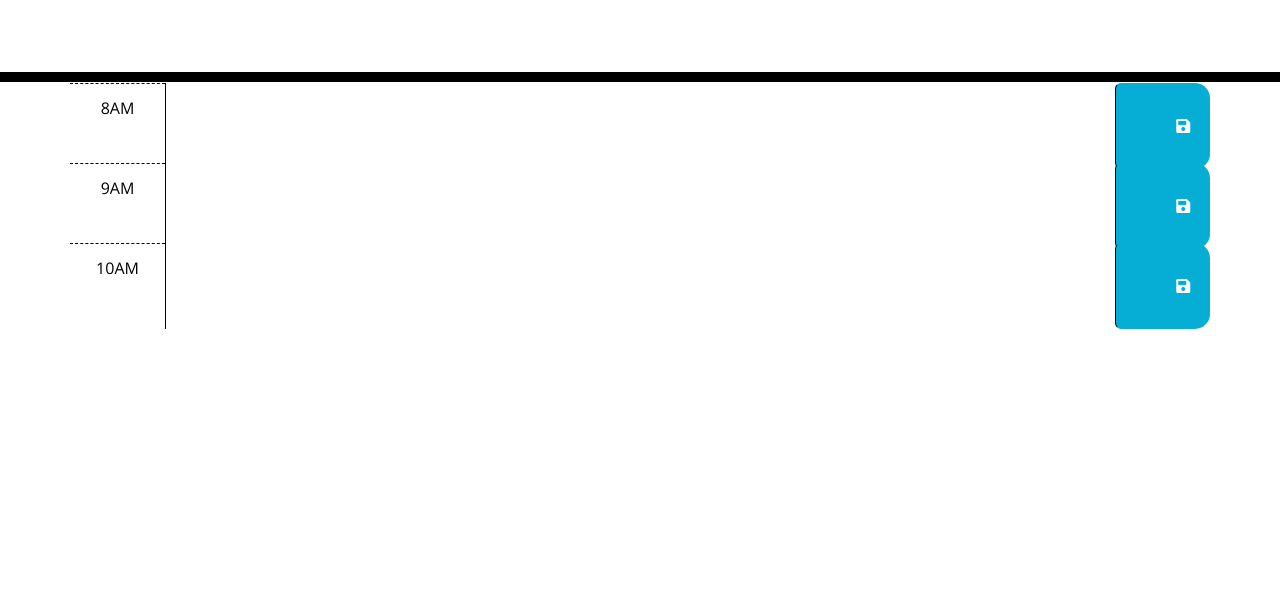
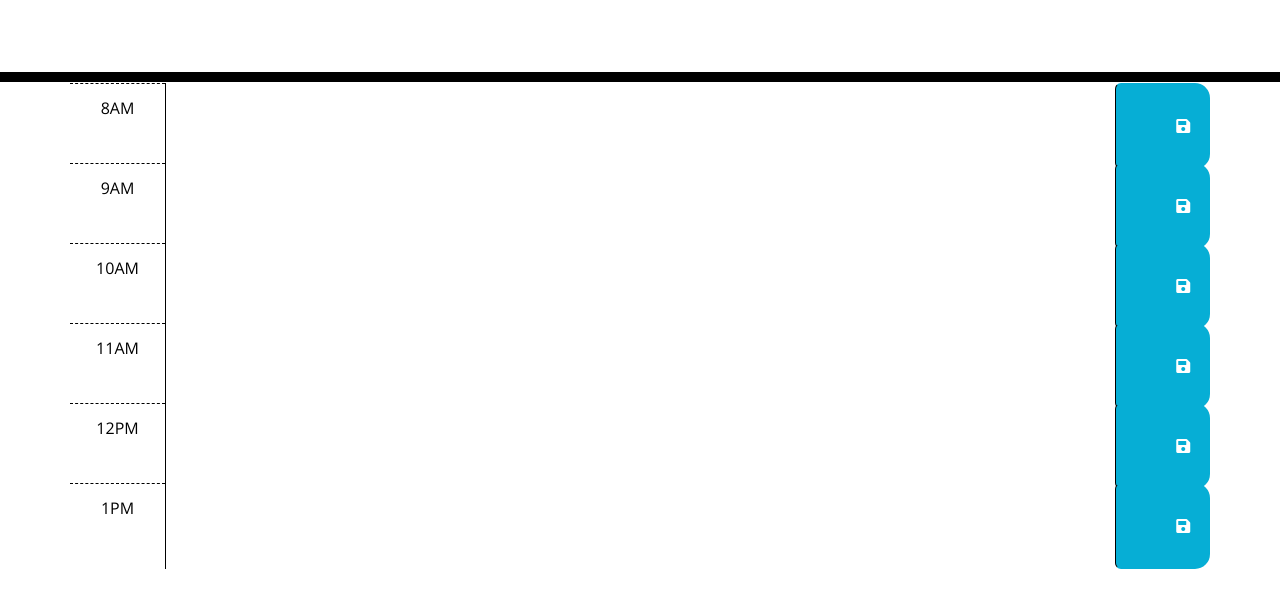
Before and after one commit to Muradhanki/Work-Day-Scheduler, a plain HTML site: page index.html in a window 1280 px wide. Shown: the part 169-776 px from the top of the page. Drawn offline with nearby package versions, Linux system fonts and the light colour scheme.

Commit message:
html revision time blocks adding 11-13

```diff
--- a/index.html
+++ b/index.html
@@ -57,6 +57,29 @@
           <i class="fas fa-save" aria-hidden="true"></i>
         </button>
       </div>
+      <div id="hour-11" class="row time-block">
+        <div class="col-2 col-md-1 hour text-center py-3">11AM</div>
+        <textarea id="11am-text" class="col-8 col-md-10 description" rows="3"> </textarea>
+        <button class="btn saveBtn col-2 col-md-1" aria-label="save">
+          <i class="fas fa-save" aria-hidden="true"></i>
+        </button>
+      </div>
+
+      <div id="hour-12" class="row time-block">
+        <div class="col-2 col-md-1 hour text-center py-3">12PM</div>
+        <textarea id="12pm-text" class="col-8 col-md-10 description" rows="3"> </textarea>
+        <button class="btn saveBtn col-2 col-md-1" aria-label="save">
+          <i class="fas fa-save" aria-hidden="true"></i>
+        </button>
+      </div>
+
+      <div id="hour-13" class="row time-block">
+        <div class="col-2 col-md-1 hour text-center py-3">1PM</div>
+        <textarea id="1pm-text" class="col-8 col-md-10 description" rows="3"> </textarea>
+        <button class="btn saveBtn col-2 col-md-1" aria-label="save">
+          <i class="fas fa-save" aria-hidden="true"></i>
+        </button>
+      </div>
 
 
     </div>
```
